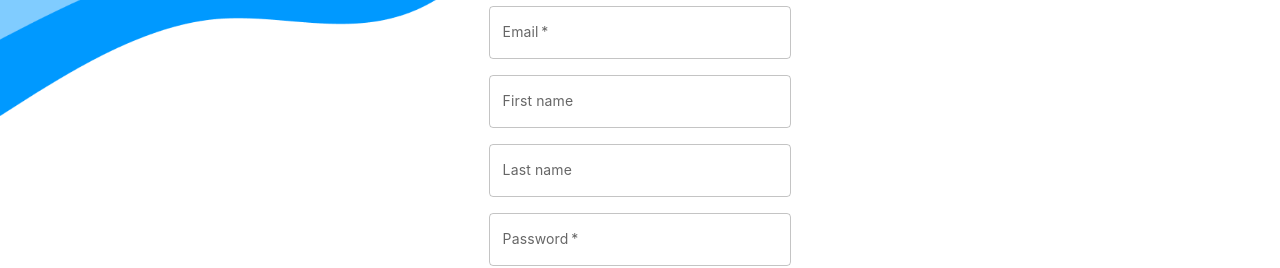
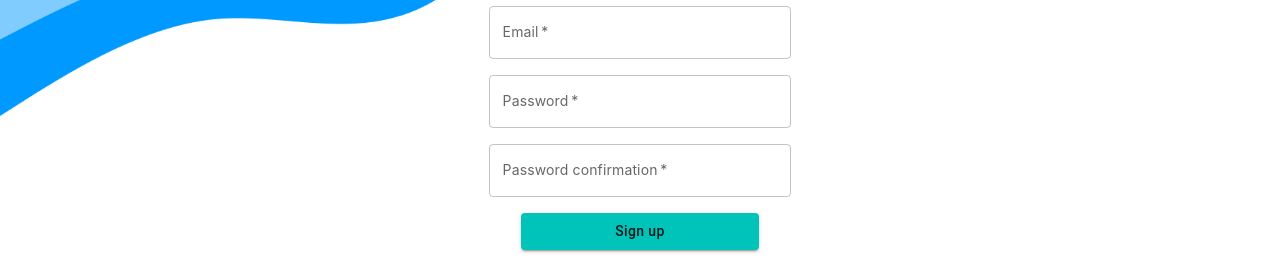
Before and after one commit to mirrenil/arbetsmetodik, a React (Create React App) app: page /signup in a window 1280 px wide. Shown: the part 284-552 px from the top of the page. Built offline with nearby package versions, Linux system fonts and the light colour scheme; no server answers.

Commit message:
removes first and last name from sign up

```diff
--- a/src/Pages/SignUp.tsx
+++ b/src/Pages/SignUp.tsx
@@ -70,8 +70,6 @@ function SignUpPage() {
           required
           onChange={(e) => setRegisterEmail(e.target.value)}
         />
-        <TextField id="outlined-basic" label="First name" variant="outlined" />
-        <TextField id="outlined-basic" label="Last name" variant="outlined" />
         <TextField
           id="outlined-basic"
           label="Password"
```
